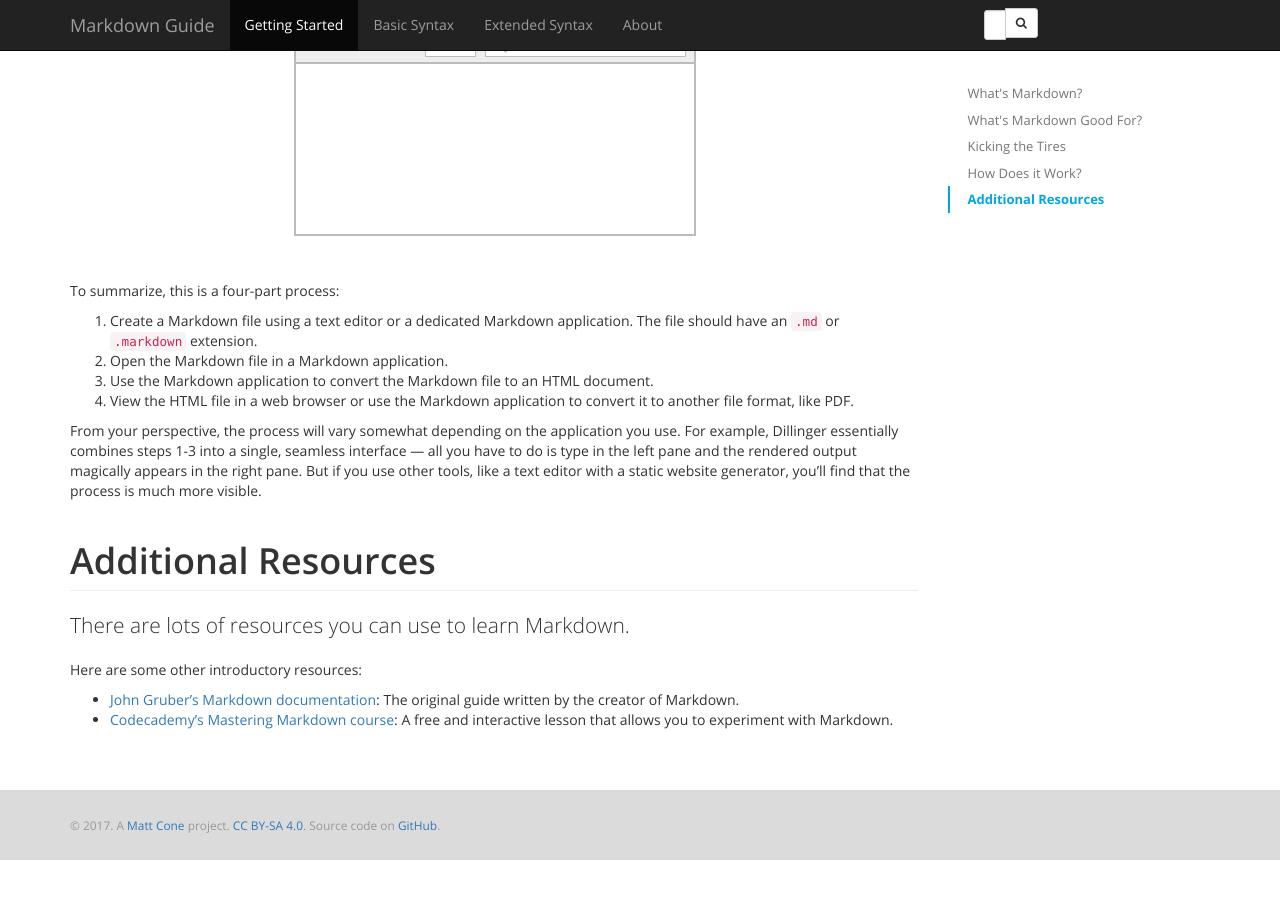
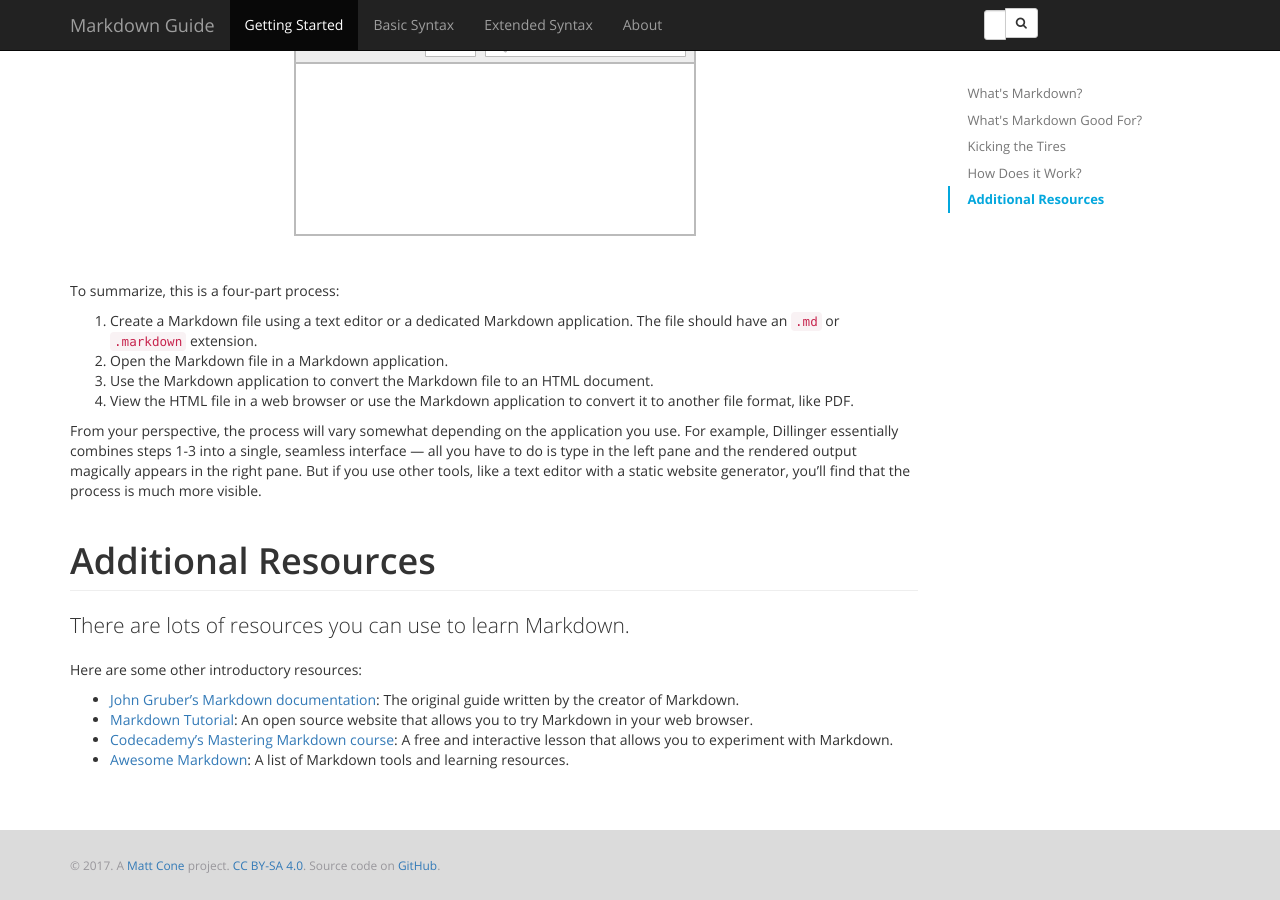
Before and after one commit to mattcone/markdown-guide, a Jekyll site: the page built from getting-started.md, in a window 1280 px wide and 900 px high, scrolled down 3426 px. Built offline with Jekyll 4.4.1, drawn with Linux system fonts in a browser that asks for light colours; comment, search, counter and statistics services are not loaded; before the commit the page ends 4286 px from its top, so only the background shows below that.

Commit message:
Add links as additional resources

```diff
--- a/_content/getting-started/additional-resources.md
+++ b/_content/getting-started/additional-resources.md
@@ -5,4 +5,6 @@
 Here are some other introductory resources:
 
 - [John Gruber's Markdown documentation](https://daringfireball.net/projects/markdown/): The original guide written by the creator of Markdown.
+- [Markdown Tutorial](http://www.markdowntutorial.com/): An open source website that allows you to try Markdown in your web browser.
 - [Codecademy's Mastering Markdown course](https://www.codecademy.com/courses/web-intermediate-en-Bw3bg/0/1): A free and interactive lesson that allows you to experiment with Markdown.
+- [Awesome Markdown](https://github.com/mundimark/awesome-markdown): A list of Markdown tools and learning resources.
```
